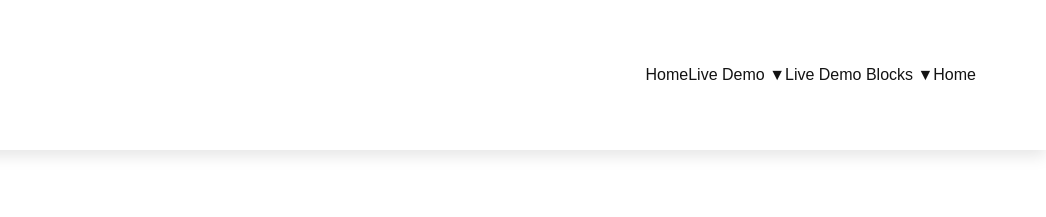
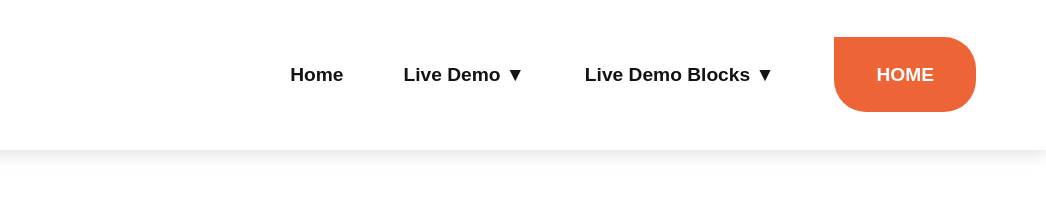
Before and after one commit to Sergi-CM/202301-w1ch4-sergi-casquero-, a website built with Parcel: page src/index.html in a window 1280 px wide. Shown: the top 217 px of the page, 234-1280 px from the left. Built offline with nearby package versions, Linux system fonts and the light colour scheme; files whose address does not match are found by name.

Commit message:
add style to navbar elements

```diff
--- a/src/index.html
+++ b/src/index.html
@@ -19,7 +19,7 @@
         <li><a href="Home">Home</a></li>
         <li><a href="Live-Demo">Live Demo ▼</a></li>
         <li><a href="Live-Demo-Blocks">Live Demo Blocks ▼</a></li>
-        <li><a href="Home">Home</a></li>
+        <li><a href="Home" class="headers__button">Home</a></li>
       </ul>
     </nav>
   </header>
--- a/src/style.css
+++ b/src/style.css
@@ -62,10 +62,13 @@ header {
 li {
   color: var(--color-text);
   list-style: none;
+  font-weight: 800;
+  font-size: 1.2rem;
 }
 
 nav ul {
   display: flex;
+  gap: 60px;
 }
 
 .headers {
```
